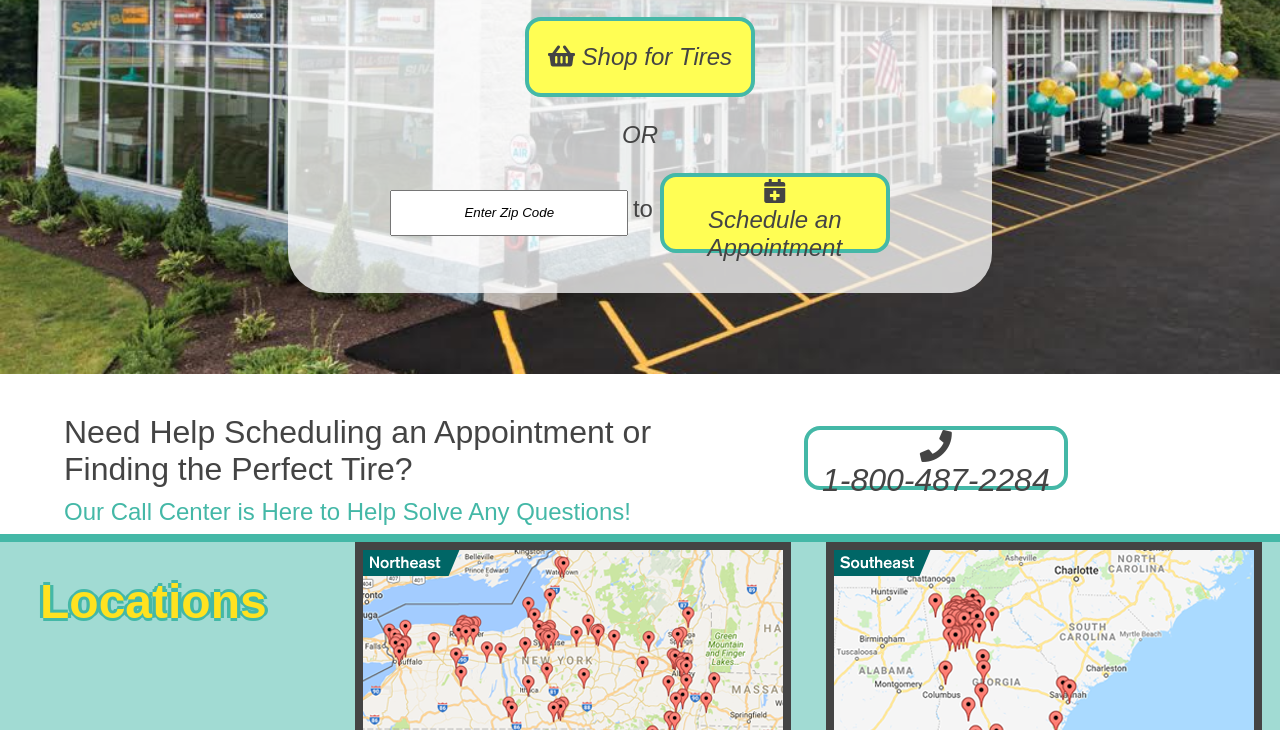
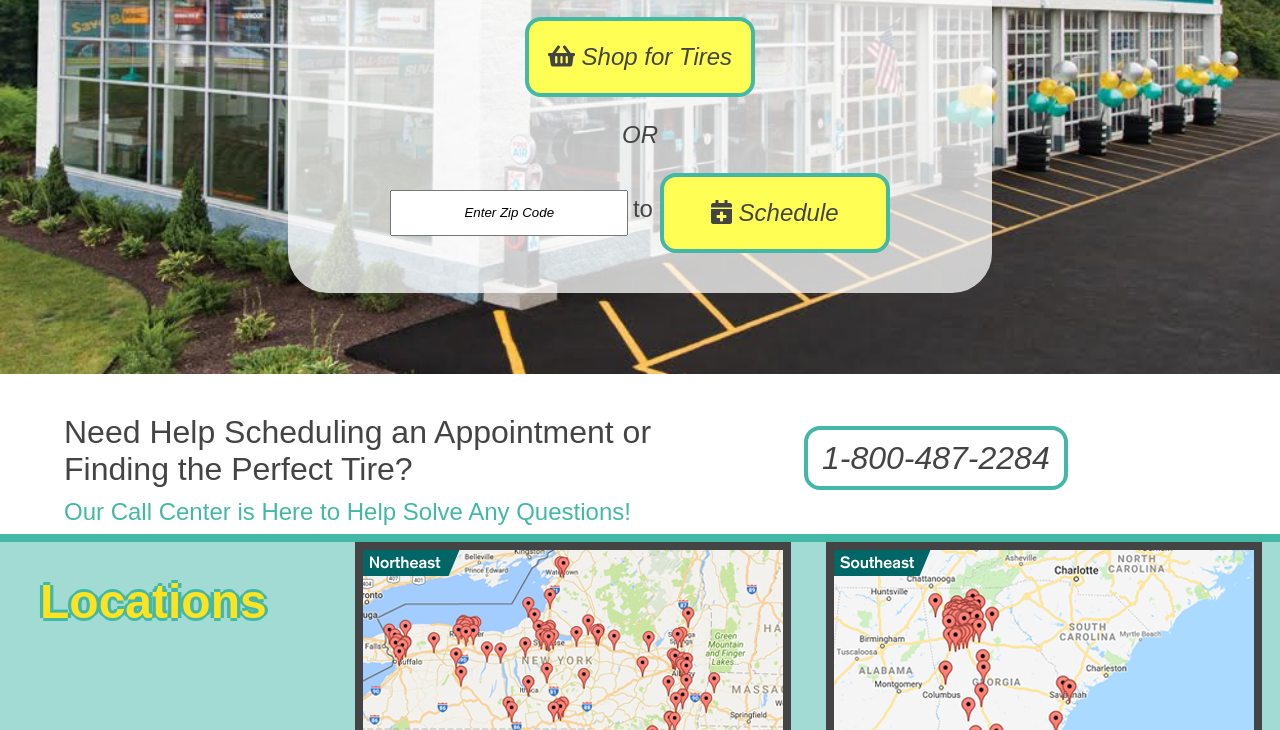
Before and after one commit to dartmouth-cs52-18S/lab1-msorbaro, a plain HTML site: page index.html in a window 1280 px wide. Shown: the part 370-1100 px from the top of the page. Drawn offline with Linux system fonts and the light colour scheme.

Commit message:
making some changes

```diff
--- a/index.html
+++ b/index.html
@@ -66,7 +66,7 @@
         <div class="bottombutton">
           <input type="text" name="zip" value="Enter Zip Code">
           <span class="midtext"> to </span>
-          <button class="button hide" style="vertical-align:middle"><i class="fas fa-calendar-plus"></i> <span> Schedule an Appointment</span></button>
+          <button class="button hide" style="vertical-align:middle"><i class="fas fa-calendar-plus"></i> <span> Schedule </span></button>
           <button class="button smaller" style="vertical-align:middle"><span><i class="fas fa-calendar-plus"></i></span></button>
 
         </div>
@@ -79,7 +79,7 @@
         <p class="shrink">Our Call Center is Here to Help Solve Any Questions!<p>
       </div>
       <div>
-        <p class="callbutton"><i class="fas fa-phone"></i> 1-800-487-2284</p>
+        <p class="callbutton"> 1-800-487-2284</p>
 
       </div>
     </div>
```
